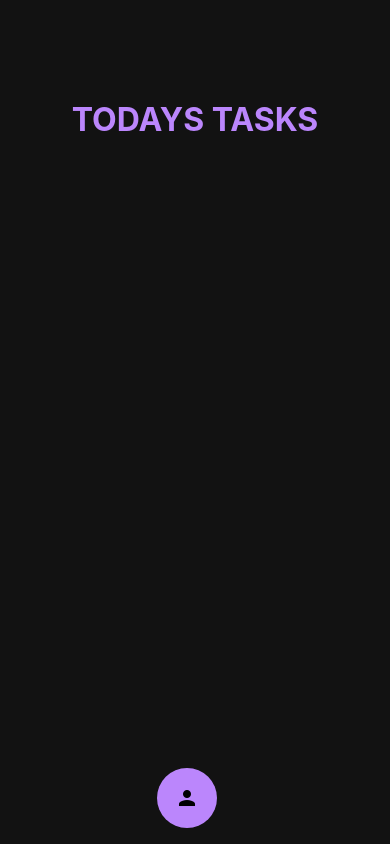
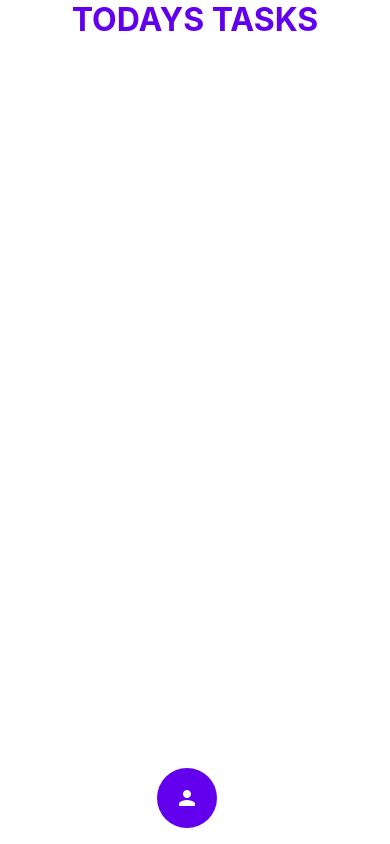
Before and after one commit to hmncube/MyCalendar, a React Native app: screen / in a window 390 px wide. Built offline with nearby package versions, Linux system fonts and the light colour scheme.

Commit message:
Updated theme redux, add status bar, update home

```diff
--- a/src/components/Fab.tsx
+++ b/src/components/Fab.tsx
@@ -4,7 +4,8 @@ import { useSelector, useDispatch } from 'react-redux';
 import Icon from 'react-native-vector-icons/MaterialIcons';
 
 const Fab = ({ onPress }) => {
-  const theme = useSelector((state) => state.themeReducer.mode);
+  const themeState = useSelector((state) => state.themeReducer);
+  const theme = themeState.theme;
   return (
     <View style={styles(theme).container}>
       <Pressable
--- a/src/features/home/Home.tsx
+++ b/src/features/home/Home.tsx
@@ -14,10 +14,18 @@ import Fab from '../../components/Fab';
 import { useSelector, useDispatch } from 'react-redux';
 
 const Home = () => {
-  const theme = useSelector((state) => state.themeReducer.mode);
+  const themeState = useSelector((state) => state.themeReducer);
+  const theme = themeState.theme;
+  const mode = themeState.mode;
+  console.log(theme);
+
   const clickHandler = () => {};
   return (
     <SafeAreaView style={styles(theme).container}>
+      <StatusBar
+        barStyle={mode === 'dark' ? 'light-content' : 'dark-content'}
+        backgroundColor={theme.background}
+      />
       <View style={{ flex: 1 }}>
         <Text style={styles(theme).text}>TODAYS TASKS</Text>
       </View>
@@ -38,7 +46,6 @@ const styles = (theme) =>
     text: {
       flex: 1,
       fontSize: 32,
-      marginTop: 100,
       color: theme.primary,
       textAlign: 'center',
       fontWeight: 'bold',
--- a/src/features/login/Login.tsx
+++ b/src/features/login/Login.tsx
@@ -8,7 +8,9 @@ import TextButton from '../../components/TextButton';
 import ErrorText from '../../components/ErrorText';
 
 const Login = () => {
-  const theme = useSelector((state) => state.themeReducer.mode);
+  const themeState = useSelector((state) => state.themeReducer);
+  const theme = themeState.theme;
+  const mode = themeState.mode;
   const [userName, setUserName] = useState('');
   const [password, setPassword] = useState('');
   const onSubmit = () => {
--- a/src/theme/redux-stores/reducers.ts
+++ b/src/theme/redux-stores/reducers.ts
@@ -2,8 +2,10 @@ import { THEME_CHANGE } from './constants';
 import { getTheme } from '../ThemeColors';
 
 //TODO read value from db and use
+const mode = 'light';
 const initialState = {
-  mode: getTheme('dark'),
+  theme: getTheme(mode),
+  mode: mode,
 };
 
 // Handle our action of changing the theme
```
